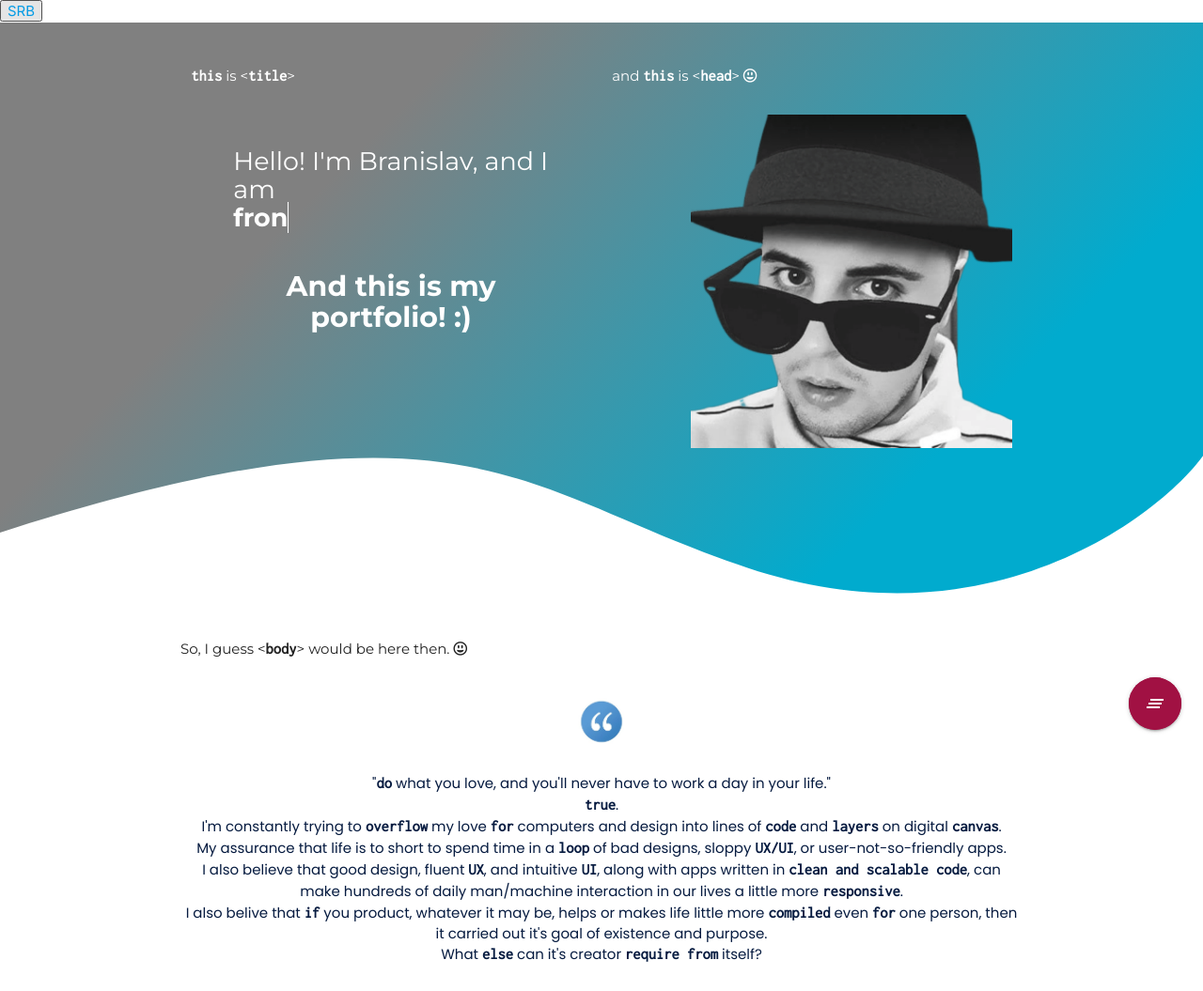
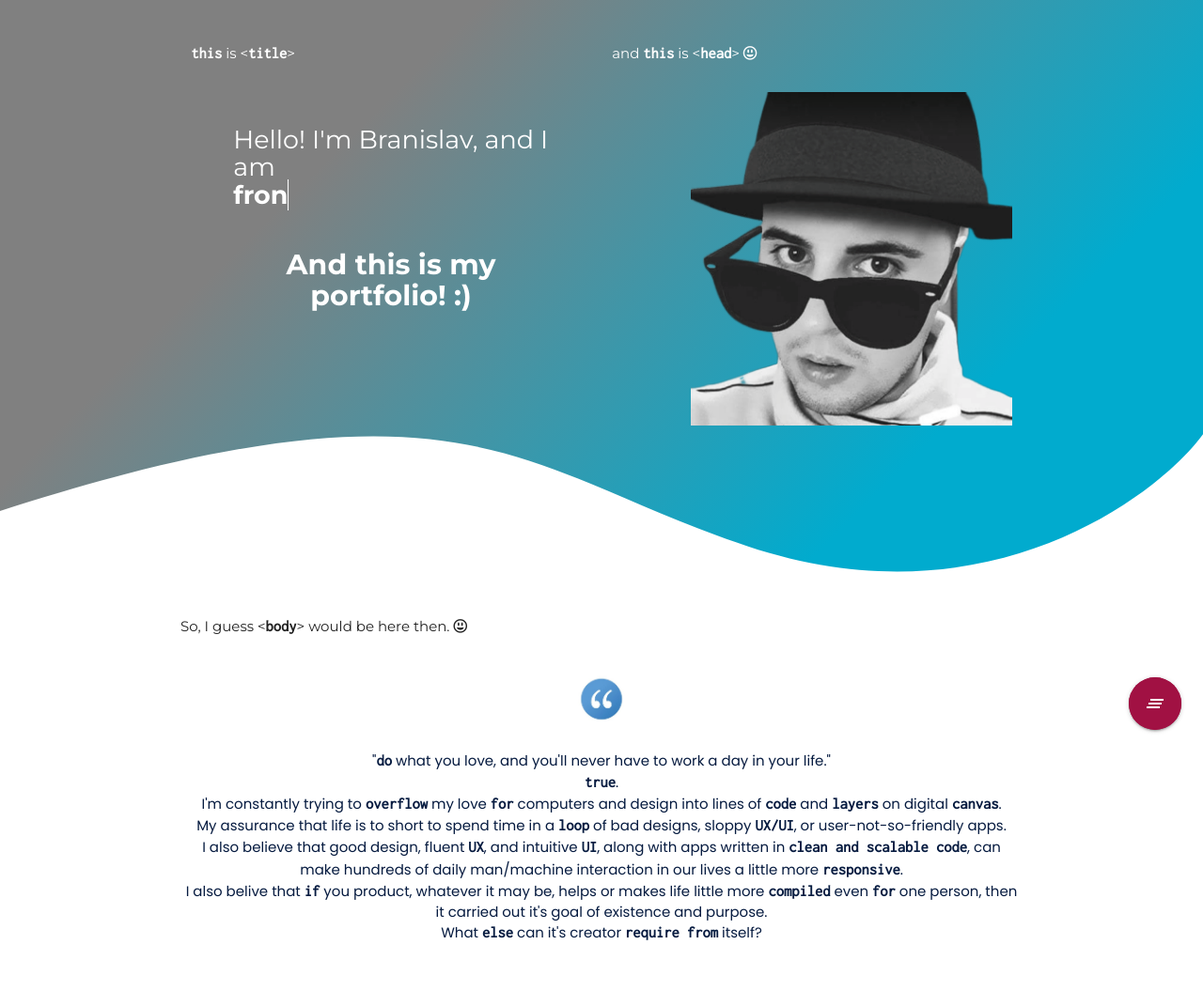
Before and after one commit to BranislavDrljaca/Moj-portfolio, a website: page build/index ENG.html in a window 1280 px wide. Shown: the top 1055 px of the page at 94% size. Drawn offline with nearby package versions, Linux system fonts and the light colour scheme.

Commit message:
Update index ENG.html

```diff
--- a/build/index ENG.html
+++ b/build/index ENG.html
@@ -1,7 +1,7 @@
 <!DOCTYPE html>
 <html lang="en"><head>
     <title>Branislav Drljača</title>
-    <button><a href="file:///E:/PORTFOLIO/build/index.html">SRB</a></button>
+
     <link rel="stylesheet" href="https://cdnjs.cloudflare.com/ajax/libs/materialize/1.0.0/css/materialize.min.css">
     <link href="https://fonts.googleapis.com/icon?family=Material+Icons" rel="stylesheet">
     <link rel="stylesheet" href="https://use.fontawesome.com/releases/v5.7.2/css/all.css" integrity="sha384-fnmOCqbTlWIlj8LyTjo7mOUStjsKC4pOpQbqyi7RrhN7udi9RwhKkMHpvLbHG9Sr" crossorigin="anonymous">
```
